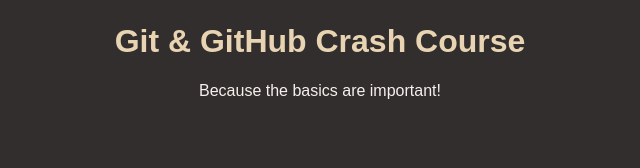
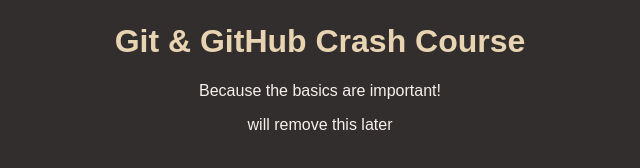
Before and after one commit to Collins-Ibe/github-crash-course, a plain HTML site: page index.html in a window 1280 px wide. Shown: the part 146-314 px from the top of the page, without its empty margins (320-960 px from the left). Drawn offline with Linux system fonts and the light colour scheme.

```diff
--- a/index.html
+++ b/index.html
@@ -10,5 +10,6 @@
         <img id="logo" src="logo.png" alt="A logo that contains the "/>
         <h1>Git & GitHub Crash Course</h1>
         <p>Because the basics are important!</p>
+        <p>will remove this later</p>
     </body>
 </html>
```
